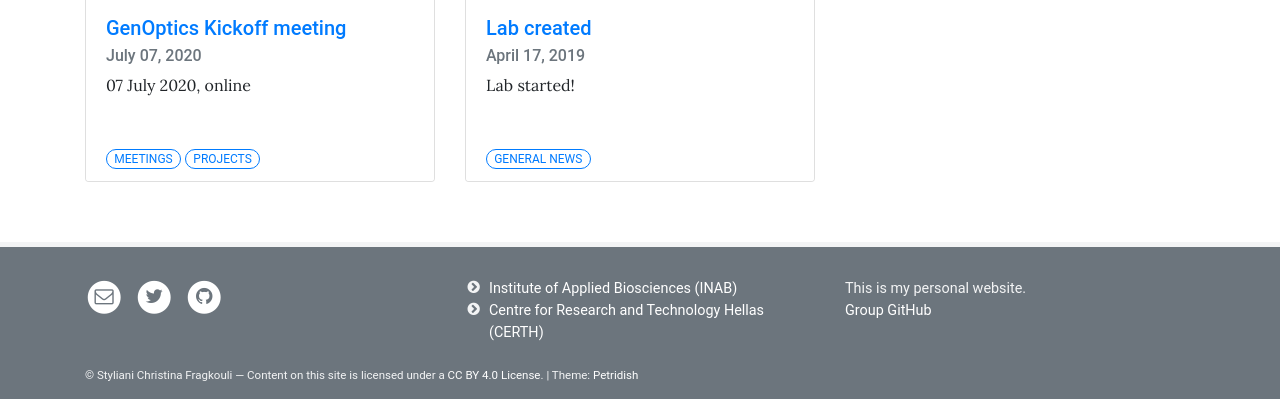
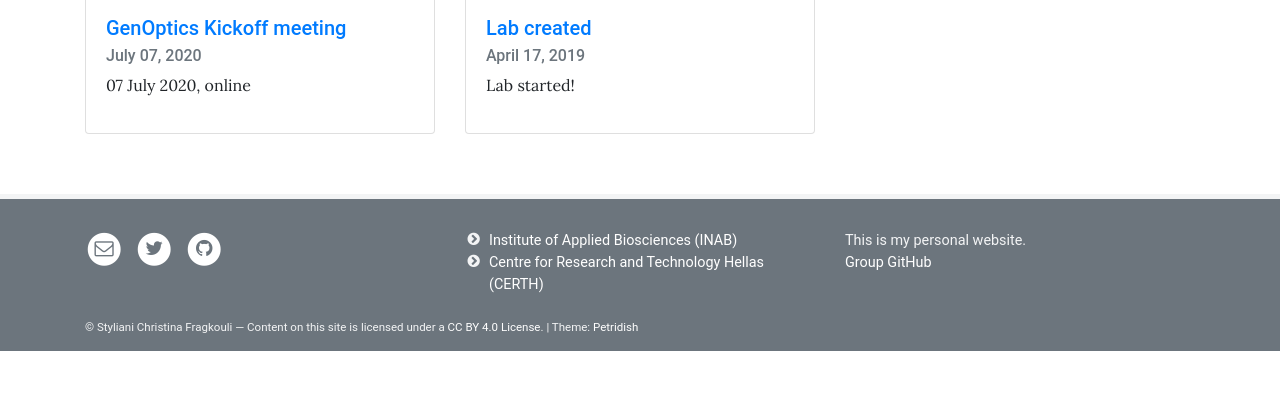
Before and after one commit to sfragkoul/sfragkoul.github.io, a Jekyll site: the page built from pages/home.md, in a window 1280 px wide, cut to the strip 829-1228 px from the top of the page. Built offline with Jekyll 4.4.1, drawn with Linux system fonts in a browser that asks for light colours; comment, search, counter and statistics services are not loaded; after the commit the page ends 1180 px from its top, so only the background shows below that.

Commit message:
Update _config.yml

```diff
--- a/_config.yml
+++ b/_config.yml
@@ -15,7 +15,7 @@ github_username: sfragkoul       # Social icon in footer
 # THEME SETTINGS (ALL OPTIONAL)
 posts_on_home: 3                        # Show x number of latest posts on homepage, can be 0
 tweets_on_home: true                    # Show Twitter feed of twitter_username on homepage
-archive_permalink: /blog/               # Permalink of page using archive.html layout, required when using post categories
+archive_permalink:                # Permalink of page using archive.html layout, required when using post categories
 logo: /assets/img/groupLogo/telescope.png # Logo in navbar, will be displayed with 30px height
 colors:
   links: "#007bff"                      # Color for links: use a readable color that contrasts well with dark text
```
